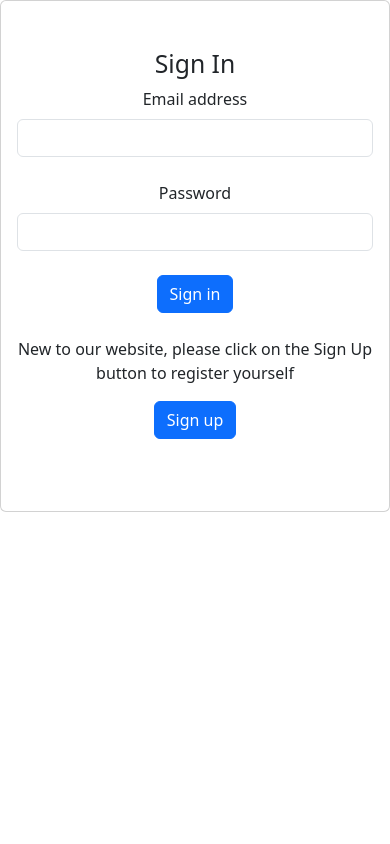
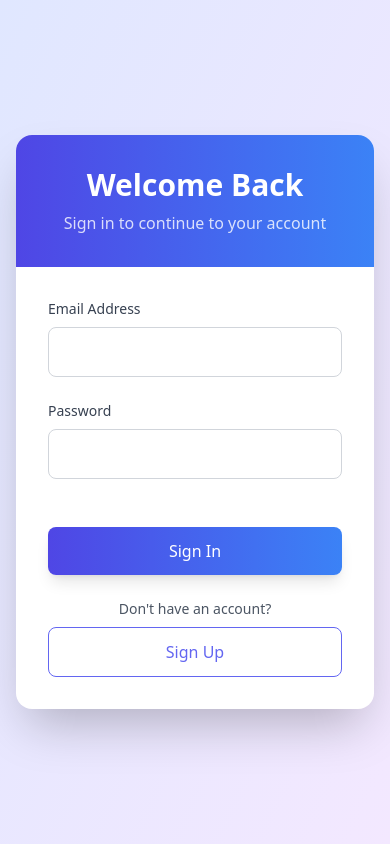
Before and after one commit to Sandeep7784/CodeQuiz, a FastAPI app: page /login in a window 390 px wide. Run offline with FastAPI, Linux system fonts and the light colour scheme; parts of the project's set-up code (start-up, migrations or seed data) failed here and were passed over; some libraries are stand-ins or nearby versions.

Commit message:
UI Updation

```diff
--- a/templates/login.html
+++ b/templates/login.html
@@ -1,96 +1,54 @@
 <!DOCTYPE html>
 <html lang="en">
 <head>
-    <meta charset="UTF-8" />
-    <meta name="viewport" content="width=device-width, initial-scale=1.0" />
-    <title>Log In</title>
-    <link
-      href="https://cdn.jsdelivr.net/npm/bootstrap@5.3.3/dist/css/bootstrap.min.css"
-      rel="stylesheet"
-      integrity="sha384-QWTKZyjpPEjISv5WaRU9OFeRpok6YctnYmDr5pNlyT2bRjXh0JMhjY6hW+ALEwIH"
-      crossorigin="anonymous"
-    />
-    <!-- <script src="{{ url_for('static', path='/script.js')}}"></script> -->
+    <meta charset="UTF-8">
+    <meta name="viewport" content="width=device-width, initial-scale=1.0">
+    <title>Login</title>
+    <script src="https://cdn.tailwindcss.com"></script>
 </head>
-  <body>
-    <!-- Section: Design Block -->
-    <section class="text-center text-lg-start">
-      <style>
-        .rounded-t-5 {
-          border-top-left-radius: 0.5rem;
-          border-top-right-radius: 0.5rem;
-        }
-
-        @media (min-width: 992px) {
-          .rounded-tr-lg-0 {
-            border-top-right-radius: 0;
-          }
-
-          .rounded-bl-lg-5 {
-            border-bottom-left-radius: 0.5rem;
-          }
-        }
-      </style>
-      <div class="card mb-3">
-        <div class="row g-0 d-flex align-items-center">
-          <div class="col-lg-4 d-none d-lg-flex">
-            <img
-              src="https://mdbootstrap.com/img/new/ecommerce/vertical/004.jpg"
-              alt="Trendy Pants and Shoes"
-              class="w-100 rounded-t-5 rounded-tr-lg-0 rounded-bl-lg-5"
-            />
-          </div>
-          <div class="col-lg-8">
-            <div class="card-body py-5 px-md-5">
-              <h2>Sign In</h2>
-              <form id="loginForm">
-                <!-- Email input -->
-                <div class="form-outline mb-4">
-                  <label class="form-label" for="form2Example1"
-                    >Email address</label
-                  >
-                  <input type="email" name="email" class="form-control" />
+<body class="bg-gradient-to-br from-indigo-100 to-purple-100 min-h-screen flex items-center justify-center p-4">
+    <div class="w-full max-w-md bg-white shadow-2xl rounded-2xl overflow-hidden">
+        <div class="bg-gradient-to-r from-indigo-600 to-blue-500 p-8 text-center">
+            <h2 class="text-3xl font-extrabold text-white">Welcome Back</h2>
+            <p class="text-white/80 mt-2">Sign in to continue to your account</p>
         </div>
 
-                <!-- Password input -->
-                <div class="form-outline mb-4">
-                  <label class="form-label" for="form2Example2">Password</label>
-                  <input type="password" name="password" class="form-control" />
+        <form id="loginForm" class="p-8 space-y-6">
+            <div>
+                <label class="block text-sm font-medium text-gray-700 mb-2">Email Address</label>
+                <input type="email" name="email" required
+                    class="w-full px-4 py-3 border border-gray-300 rounded-lg focus:ring-2 focus:ring-indigo-500 focus:border-indigo-500 transition duration-300"/>
             </div>
-                <!-- Submit button -->
-                <div id="errorDiv" class="mb-3" style="color: red;"></div>
-                <button type="submit" class="btn btn-primary btn-block mb-4">
-                  Sign in
+
+            <div>
+                <label class="block text-sm font-medium text-gray-700 mb-2">Password</label>
+                <input type="password" name="password" required
+                    class="w-full px-4 py-3 border border-gray-300 rounded-lg focus:ring-2 focus:ring-indigo-500 focus:border-indigo-500 transition duration-300"/>
+            </div>
+
+            <div id="errorDiv" class="text-red-500 text-sm text-center"></div>
+
+            <button type="submit"
+                class="w-full bg-gradient-to-r from-indigo-600 to-blue-500 text-white py-3 rounded-lg hover:opacity-90 transition duration-300 transform hover:-translate-y-1 shadow-lg">
+                Sign In
             </button>
-                <div>
-                  <p>
-                    New to our website, please click on the Sign Up button to
-                    register yourself
-                  </p>
-                  <button
-                    type="button"
-                    class="btn btn-primary btn-block mb-4"
-                    onclick="window.location.href = 'signup'"
-                  >
-                    Sign up
+
+            <div class="text-center">
+                <p class="text-sm text-gray-600 mt-4">Don't have an account?</p>
+                <button type="button" onclick="window.location.href='signup'"
+                    class="mt-2 w-full border border-indigo-500 text-indigo-500 py-3 rounded-lg hover:bg-indigo-50 transition duration-300">
+                    Sign Up
                 </button>
             </div>
         </form>
     </div>
-          </div>
-        </div>
-      </div>
-    </section>
-    <!-- Section: Design Block -->
+
     <script>
     function getAccessTokenFromCookie() {
         const cookieString = document.cookie;
         const cookieArray = cookieString.split(";");
-        // console.log(cookieArray);
-
         let accessToken = null;
 
-        // Loop through each cookie to find the one labeled "my_data"
         cookieArray.forEach((cookie) => {
             const [key, value] = cookie.trim().split("=");
             if (key === "access_token") {
@@ -100,21 +58,15 @@
         return accessToken;
     }
 
-      document
-        .getElementById("loginForm")
-        .addEventListener("submit", function (event) {
-          event.preventDefault(); // Prevent the default form submission
+    document.getElementById("loginForm").addEventListener("submit", function (event) {
+        event.preventDefault();
 
-          // Collect form data
         const formData = new FormData(this);
-
-          // Convert form data to JSON
         const jsonData = {};
         formData.forEach((value, key) => {
             jsonData[key] = value;
         });
 
-          // Send AJAX request
         fetch("/api/auth/login", {
             method: "POST",
             headers: {
@@ -122,24 +74,14 @@
             },
             body: JSON.stringify(jsonData),
         })
-            .then((response) => {
-              // Assuming response is a promise that resolves to data
-              return response.json(); // Assuming response is JSON data, adjust as needed
-            })
+        .then((response) => response.json())
         .then((data) => {
-              // Success: Do something with the response data
-              // console.log(data);
             if (data.status == "success") {
-                console.log("line 122");
                 const accessToken = getAccessTokenFromCookie();
-                // console.log(accessToken);
                 if (accessToken) {
-                  window.location.href =
-                    "/?access_token=" + encodeURIComponent(accessToken);
+                    window.location.href = "/?access_token=" + encodeURIComponent(accessToken);
                 } else {
-                  // Access token not found in cookies
-                  console.error("nhi mila");
-                  // window.location.href = '/login';
+                    console.error("Access token not found");
                 }
             } else {
                 const errorDiv = document.getElementById("errorDiv");
@@ -148,10 +90,5 @@
         });
     });
     </script>
-    <script
-      src="https://cdn.jsdelivr.net/npm/bootstrap@5.3.3/dist/js/bootstrap.bundle.min.js"
-      integrity="sha384-YvpcrYf0tY3lHB60NNkmXc5s9fDVZLESaAA55NDzOxhy9GkcIdslK1eN7N6jIeHz"
-      crossorigin="anonymous"
-    ></script>
 </body>
 </html>
```
Lines whose indentation alone changed are shown as unchanged.
